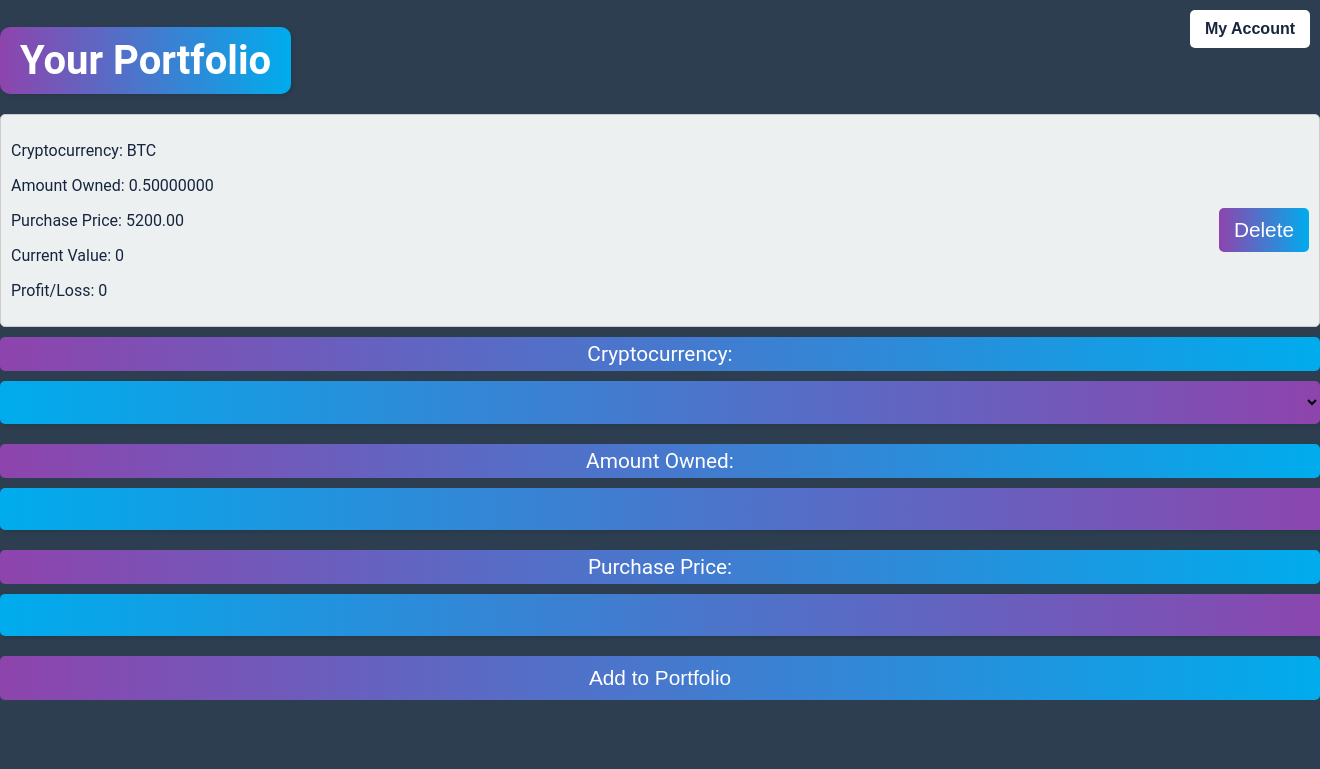
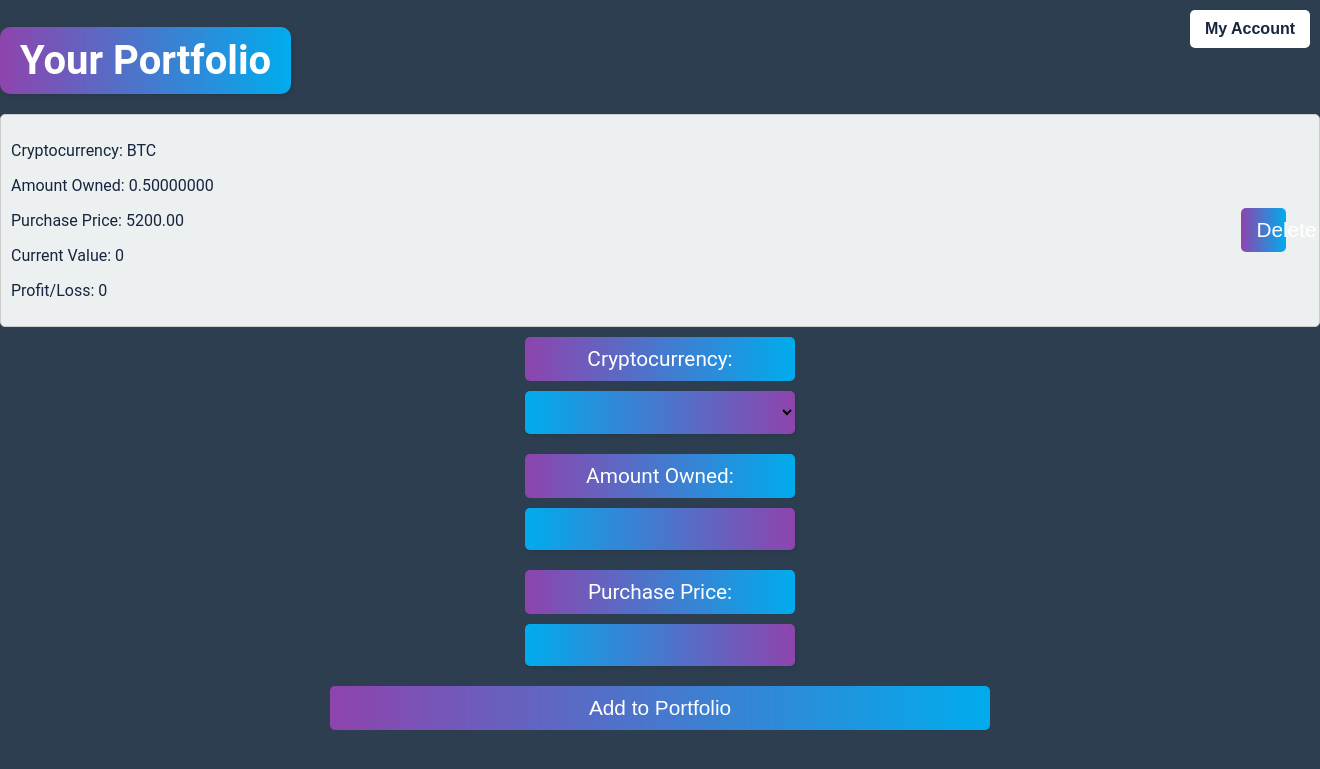
Before and after one commit to kevinmaxx2/Crypto-News, a Django app: page /portfolio/ in a window 1320 px wide; the page is wider, and only the part inside the window is pictured. Shown: the top 769 px of that part. Run offline with Django 5.2, Linux system fonts and the light colour scheme; a user stored in the database is signed in; data comes from the database, SQL or seed files in the repository; both versions use the stored data as it was after the commit; data that the repository does not hold is empty.

Commit message:
portfolio css page updated

```diff
--- a/CryptoNews/Website/Template/portfolio.html
+++ b/CryptoNews/Website/Template/portfolio.html
@@ -182,7 +182,6 @@
             font-size: 1rem;
             background-color: #f9f9f9;
         }
-
         .modal input[type="text"]:focus,
         .modal input[type="email"]:focus,
         .modal input[type="password"]:focus,
@@ -212,25 +211,28 @@
             font-size: 1.3rem;
             text-align: center;
             background: linear-gradient(90deg, #8e44ad 0%, #00aced 100%);
-            padding: 5px 10px;
+            padding: 10px 15px; /* Adjust padding for better appearance */
             border-radius: 5px;
             display: block;
-            margin-bottom: 10px;
+            margin: 0 auto 10px; /* Center horizontally and add margin below */
+            width: 270px; /* Adjust width to your preference */
+            box-sizing: border-box; /* Include padding and border in width */
 }
+
         input[type="text"], select {
             color: #000000;
             font-size: 1.2rem;
             text-align: center;
             background: linear-gradient(90deg, #00aced 0%, #8e44ad 100%);
-    padding: 10px 15px;
+            padding: 10px 15px; /* Adjust padding for better appearance */
             border: none;
             border-radius: 5px;
             display: block;
-    margin-bottom: 20px;
-    width: 100%; /* Ensures full width */
+            margin: 0 auto 20px; /* Center horizontally and add margin below */
+            width: 270px; /* Adjust width to your preference */
+            box-sizing: border-box; /* Include padding and border in width */
             box-shadow: 2px 2px 5px rgba(0, 0, 0, 0.1);
 }
-
         button[type="submit"] {
             color: #ffffff;
             font-size: 1.3rem;
@@ -241,13 +243,15 @@ button[type="submit"] {
             cursor: pointer;
             display: block;
             margin-top: 20px;
-    width: 100%; /* Ensures full width */
+            margin-left: auto; /* Center the button */
+            margin-right: auto; /* Center the button */
+            width: 50%; /* Adjusted to 50% */
             text-align: center;
         }
-
         button[type="submit"]:hover {
             background: linear-gradient(90deg, #00aced 0%, #8e44ad 100%);
         }
+    </style>
     </style>
 </head>
 <body>
```
Also changed, not shown: CryptoNews/db.sqlite3. Lines whose indentation alone changed are shown as unchanged.
